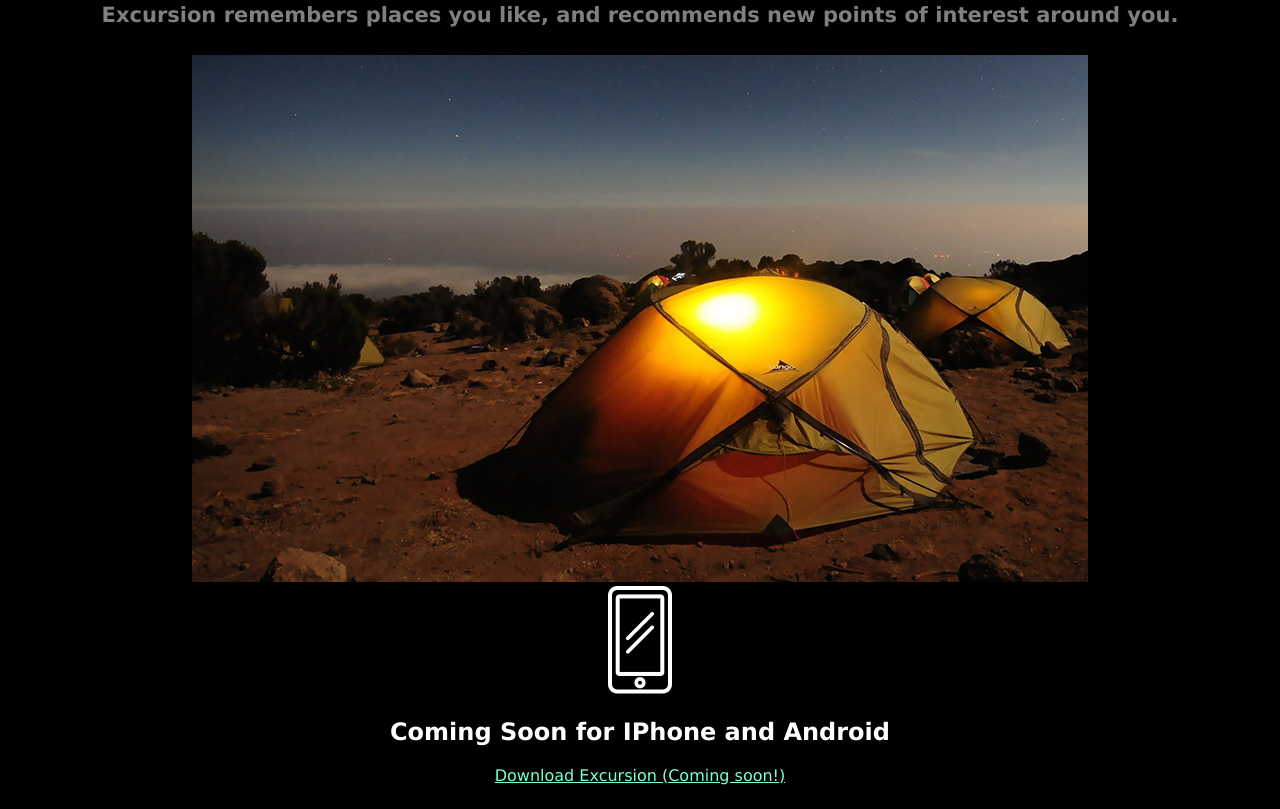
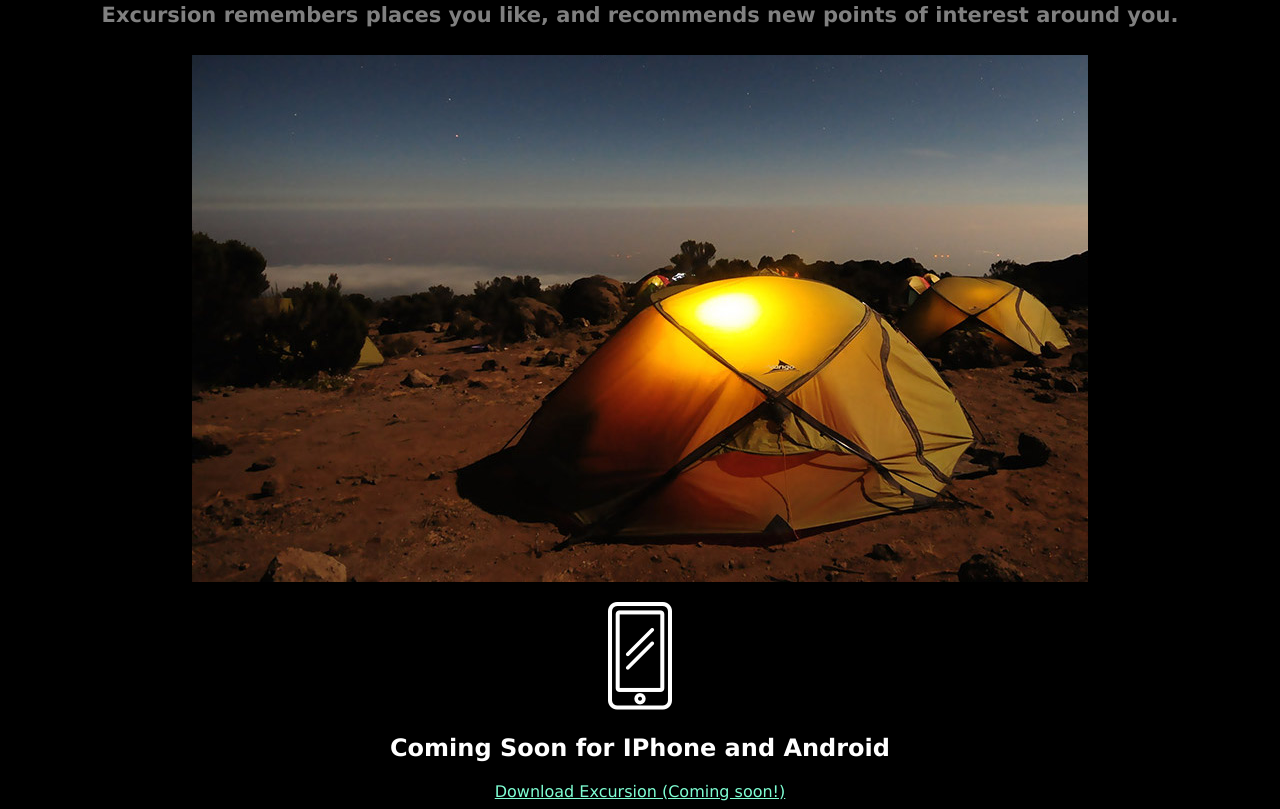
Before and after one commit to acnuzzi/excursion, a plain HTML site: page index.html in a window 1280 px wide. Shown: the part 387-1196 px from the top of the page. Drawn offline with Linux system fonts and the light colour scheme.

Commit message:
Update index.html

```diff
--- a/index.html
+++ b/index.html
@@ -27,7 +27,7 @@
 
 <!-- Droid Iphone Pic / H2 Header / Download Link -->
    <div>
-     <img src="./resources/images/phone.png"></img>
+     <p><img src="./resources/images/phone.png"></img></p>
      <h2>Coming Soon for IPhone and Android</h2>
      <a href="#Download">Download Excursion (Coming soon!)</a>
    </div>
```
